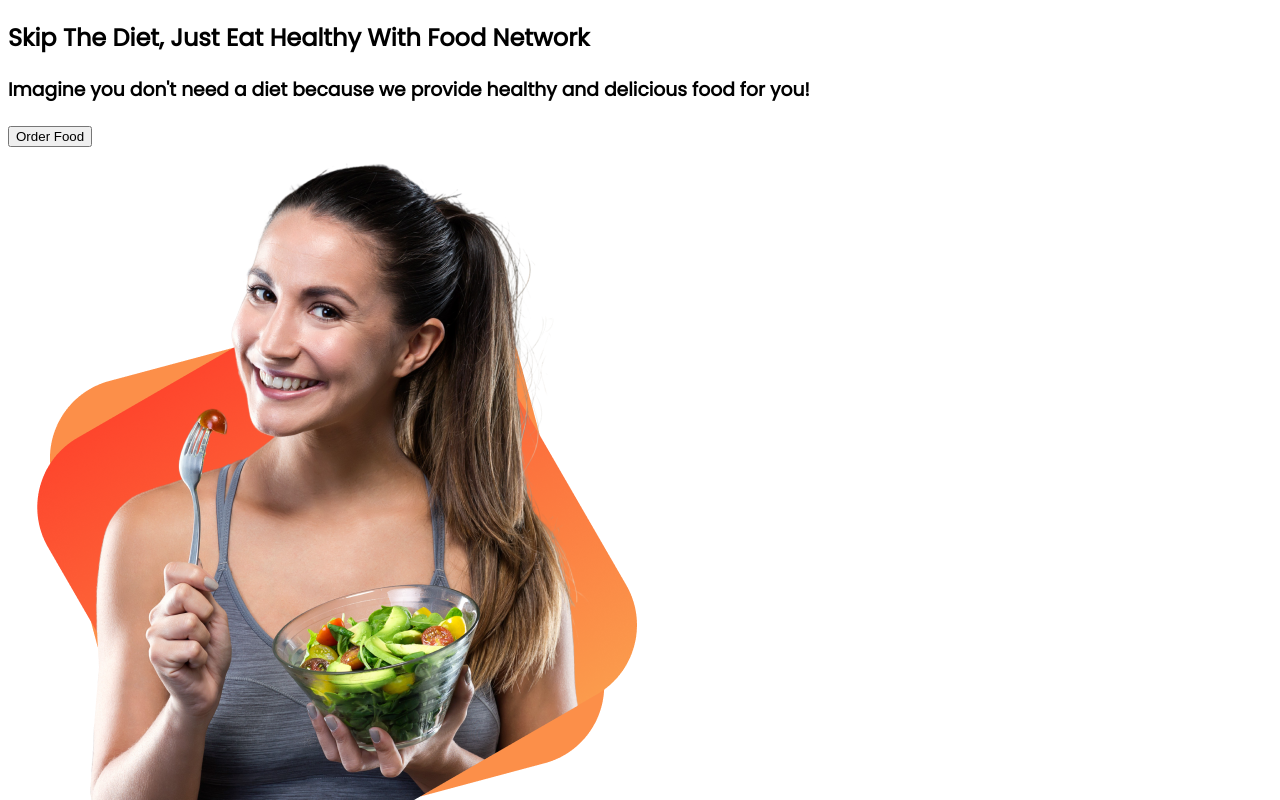
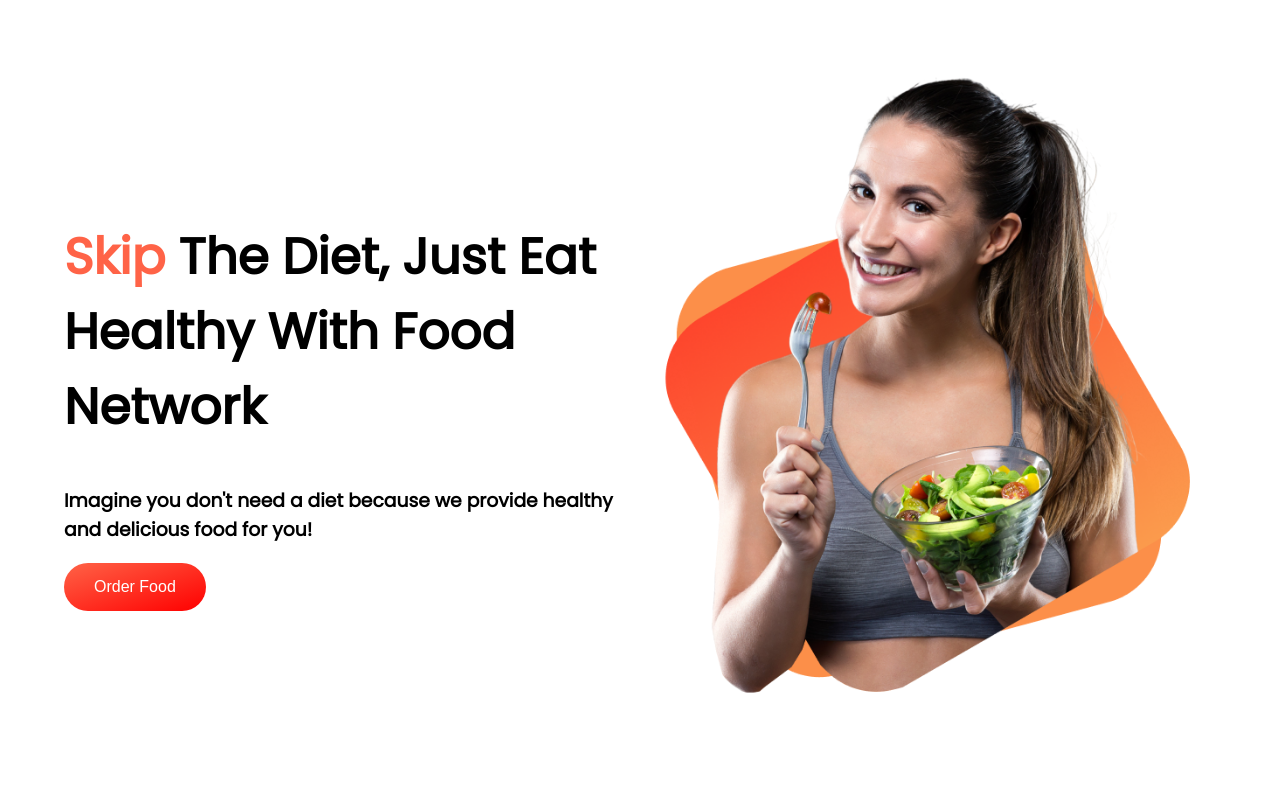
Before and after one commit to mehadiHasanDiner/food-network-html-css, a plain HTML site: page index.html in a window 1280 px wide. Shown: the top 800 px of the page. Drawn offline with Linux system fonts and the light colour scheme.

Commit message:
half done

```diff
--- a/index.html
+++ b/index.html
@@ -1,30 +1,49 @@
 <!DOCTYPE html>
 <html lang="en">
   <head>
-    <meta charset="UTF-8">
-    <meta http-equiv="X-UA-Compatible" content="IE=edge">
-    <meta name="viewport" content="width=device-width, initial-scale=1.0">
-    <link rel="stylesheet" href="style.css">
-    <link rel="preconnect" href="https://fonts.googleapis.com">
-    <link rel="preconnect" href="https://fonts.gstatic.com" crossorigin>
-    <link href="https://fonts.googleapis.com/css2?family=Poppins&display=swap" rel="stylesheet">
+    <meta charset="UTF-8" />
+    <meta http-equiv="X-UA-Compatible" content="IE=edge" />
+    <meta name="viewport" content="width=device-width, initial-scale=1.0" />
+    <link rel="stylesheet" href="style.css" />
+    <link rel="preconnect" href="https://fonts.googleapis.com" />
+    <link rel="preconnect" href="https://fonts.gstatic.com" crossorigin />
+    <link
+      href="https://fonts.googleapis.com/css2?family=Poppins&display=swap"
+      rel="stylesheet"
+    />
     <title>Food Network</title>
-
   </head>
   <body>
-    <section>
-        <div>
-            <h1>Skip The Diet,
-                Just Eat Healthy
-                With Food Network</h1>
-            <h3>Imagine you don't need a diet because we provide
-                healthy and delicious food for you!</h3>
-            <button>Order Food</button>
+    <section class="flex-content">
+      <div class="half-width">
+        <h1>
+          <span class="orange">Skip</span> The Diet, Just Eat Healthy With Food
+          Network
+        </h1>
+        <h3>
+          Imagine you don't need a diet because we provide healthy and delicious
+          food for you!
+        </h3>
+        <button class="button-orange">Order Food</button>
       </div>
-        <div>
-            <img src="images/Group 8425.png" alt="">
+      <div class="half-width">
+        <img src="images/Group 8425.png" alt="" />
       </div>
     </section>
-
+    <section class="flex-content middle-bg">
+      <div class="half-width">
+        <img src="images/Person Image.png" alt="" />
+      </div>
+      <div class="half-width">
+        <h3>About Me</h3>
+        <p>
+          Lorem ipsum dolor sit amet, consectetur adipiscing elit. Condimentum
+          diam orci pretium a pharetra, feugiat cursus. Dictumst risus, sem
+          egestas odio cras adipiscing vulputate. Nisi, risus in suscipit non.
+          Non commodo volutpat, pharetra, vel.
+        </p>
+        <button class="button-orange">Contact me</button>
+      </div>
+    </section>
   </body>
 </html>
--- a/style.css
+++ b/style.css
@@ -1,3 +1,40 @@
 body{
     font-family: 'Poppins', sans-serif;
+    margin: 0;
 }
+
+h1{
+    font-size: 50px;
+}
+
+.flex-content{
+    display: flex;
+    padding: 5%;
+    margin-bottom: 50px;
+    align-items: center;
+}
+.half-width{
+    width: 50%;
+}
+.flex-content img{
+    width: 100%;
+
+}
+
+.button-orange{
+    padding: 15px 30px;
+    font-size: 16px;
+    border-radius: 30px;
+    color: white;
+    background-image: linear-gradient(to bottom right, tomato , red);
+    border: none;
+}
+
+.orange{
+    color: tomato;
+}
+
+.middle-bg{
+    background-image: url(images/7.png);
+    background-repeat: no-repeat;
+}
```
Also changed, not shown: images/7.png (added), images/Person Image.png (added). Lines whose indentation alone changed are shown as unchanged.
